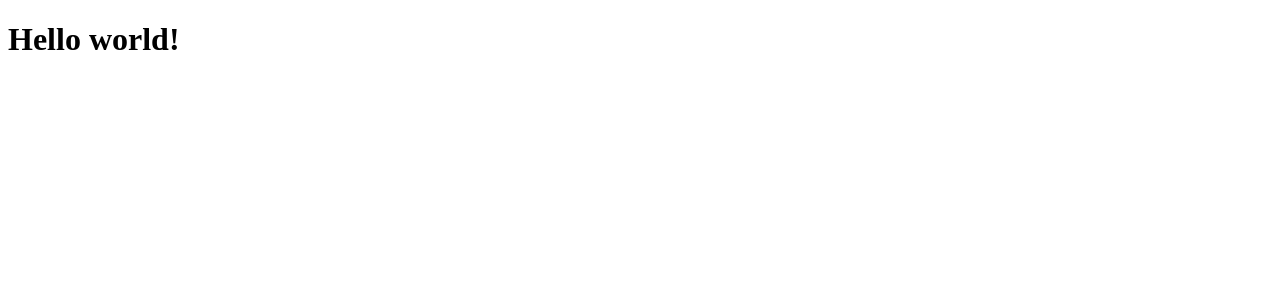
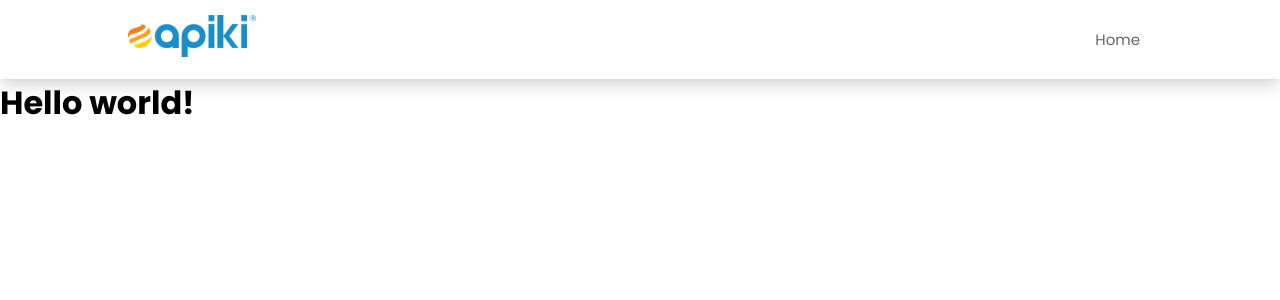
Before and after one commit to Apiki/front-end-challenge, a React (Create React App) app: page / in a window 1280 px wide. Shown: the top 300 px of the page. Built offline with nearby package versions, Linux system fonts and the light colour scheme.

Commit message:
component: add header component

```diff
--- a/package.json
+++ b/package.json
@@ -8,6 +8,7 @@
     "@testing-library/user-event": "^12.1.10",
     "react": "^17.0.2",
     "react-dom": "^17.0.2",
+    "react-router-dom": "^5.3.0",
     "react-scripts": "4.0.3",
     "web-vitals": "^1.0.1"
   },
@@ -36,7 +37,8 @@
     ]
   },
   "devDependencies": {
-    "babel-eslint": "^10.1.0",
+    "@babel/eslint-parser": "^7.15.8",
+    "@babel/preset-react": "^7.14.5",
     "eslint": "^7.32.0",
     "eslint-config-airbnb": "^18.2.1",
     "eslint-config-prettier": "^8.3.0",
--- a/public/index.html
+++ b/public/index.html
@@ -24,6 +24,11 @@
       work correctly both with client-side routing and a non-root public URL.
       Learn how to configure a non-root public URL by running `npm run build`.
     -->
+
+    <!--Load the font-->
+    <link rel="preconnect" href="https://fonts.googleapis.com">
+    <link rel="preconnect" href="https://fonts.gstatic.com" crossorigin>
+    <link href="https://fonts.googleapis.com/css2?family=Poppins:wght@300;400;700&display=swap" rel="stylesheet">
     <title>Apiki Blog</title>
   </head>
   <body>
--- /dev/null
+++ b/src/App.css
@@ -0,0 +1,20 @@
+:root {
+  --primary-font-color: #091323;
+  --smooth-font-color: #67676B;
+}
+
+*{
+  margin: 0;
+  padding: 0;
+  box-sizing: border-box;
+  font-family: 'Poppins', sans-serif;
+}
+
+html,body{
+  height: 100%;
+}
+
+.container {
+  max-width: 1024px;
+  margin: 0 auto;
+}
--- a/src/App.js
+++ b/src/App.js
@@ -1,8 +1,17 @@
-import React from 'react';
+import React from "react";
+import { BrowserRouter } from "react-router-dom";
+
+import "./App.css";
+
+import Routes from "./routes";
+import Header from "./components/Header";
 
 function App() {
   return (
-    <h1>Hello world!</h1>
+    <BrowserRouter>
+      <Header />
+      <Routes />
+    </BrowserRouter>
   );
 }
 
--- /dev/null
+++ b/src/components/Header/headerItems.js
@@ -0,0 +1,16 @@
+/* Used to define the items that will appear on header.
+
+  itemName: Defines the text that will be showed up on the header
+  isExternal: Defines if the route will lead into another site
+  href: Is the url/path itself
+*/
+
+const headerItems = [
+  {
+    itemName: "Home",
+    isExternal: false,
+    href: "/",
+  },
+];
+
+export default headerItems;
--- /dev/null
+++ b/src/components/Header/index.js
@@ -0,0 +1,49 @@
+import React from "react";
+import { Link } from "react-router-dom";
+
+import "./style.css";
+import headerItems from "./headerItems";
+
+export default function Header() {
+  return (
+    <header className="header">
+      <div className="header__container container">
+        <div className="header__logo">
+          <img
+            src="/logo.webp"
+            alt="Logo da Apiki"
+            className="header__logo__img"
+          />
+        </div>
+
+        <nav className="header__nav">
+          <ul className="header__nav__list">
+            {/* Loop through the items imported from headerItems and create a link */}
+            {headerItems.map((item) => {
+              const { itemName, isExternal, href } = item;
+
+              return isExternal ? (
+                <li className="header__nav__list__item">
+                  <a
+                    className="header__nav__list__item__text"
+                    href={href}
+                    target="_blank"
+                    rel="noreferrer"
+                  >
+                    {itemName}
+                  </a>
+                </li>
+              ) : (
+                <li className="header__nav__list__item">
+                  <Link className="header__nav__list__item__text" to={href}>
+                    {itemName}
+                  </Link>
+                </li>
+              );
+            })}
+          </ul>
+        </nav>
+      </div>
+    </header>
+  );
+}
--- /dev/null
+++ b/src/components/Header/style.css
@@ -0,0 +1,44 @@
+.header {
+  width: 100%;
+  padding: 15px;
+
+  /* Box-shadow */
+  -webkit-box-shadow: 0px 4px 18px -1px rgb(0 0 0 / 23%);
+  box-shadow: 0px 4px 18px -1px rgb(0 0 0 / 23%);
+}
+
+.header__container {
+  width: 100%;
+
+  /* Flex options */
+  display: flex;
+  flex-wrap: wrap;
+  align-items: center;
+}
+
+.header__logo, .header__nav {
+  width: 50%;
+}
+
+.header__logo__img {
+  max-width: 128px;
+}
+
+.header__nav{
+  text-align: right;
+}
+
+.header__nav__list__item{
+  display: inline-block;
+  padding: 0 12px;
+}
+
+.header__nav__list__item__text {
+  text-decoration: none;
+  font-size: 15px;
+  color: var(--smooth-font-color);
+}
+
+.header__nav__list__item__text:hover{
+  color: var(--primary-font-color);
+}
--- /dev/null
+++ b/src/pages/Home/index.js
@@ -0,0 +1,5 @@
+import React from "react";
+
+export default function Home() {
+  return <h1>Hello world!</h1>;
+}
--- /dev/null
+++ b/src/routes/index.js
@@ -0,0 +1,12 @@
+import React from "react";
+import { Switch, Route } from "react-router-dom";
+
+import Home from "../pages/Home";
+
+export default function Routes() {
+  return (
+    <Switch>
+      <Route exact path="/" component={Home} />
+    </Switch>
+  );
+}
```
Also changed, not shown: src/index.js (+4 -4 lines), .eslintrc.js, 1 other file (tests, documents, lock files or other folders).
